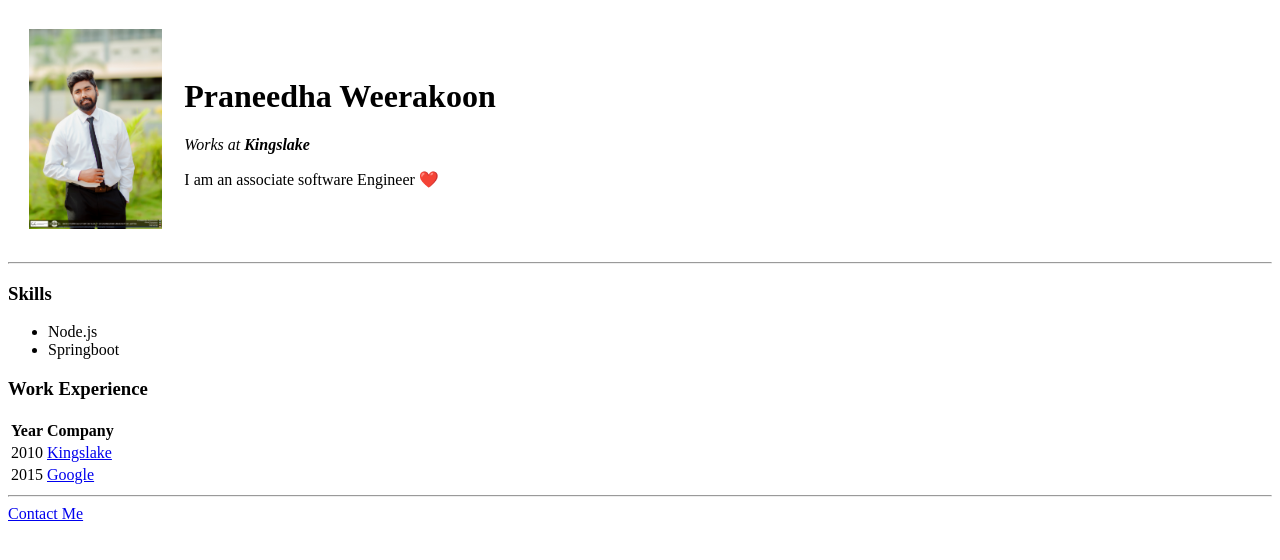
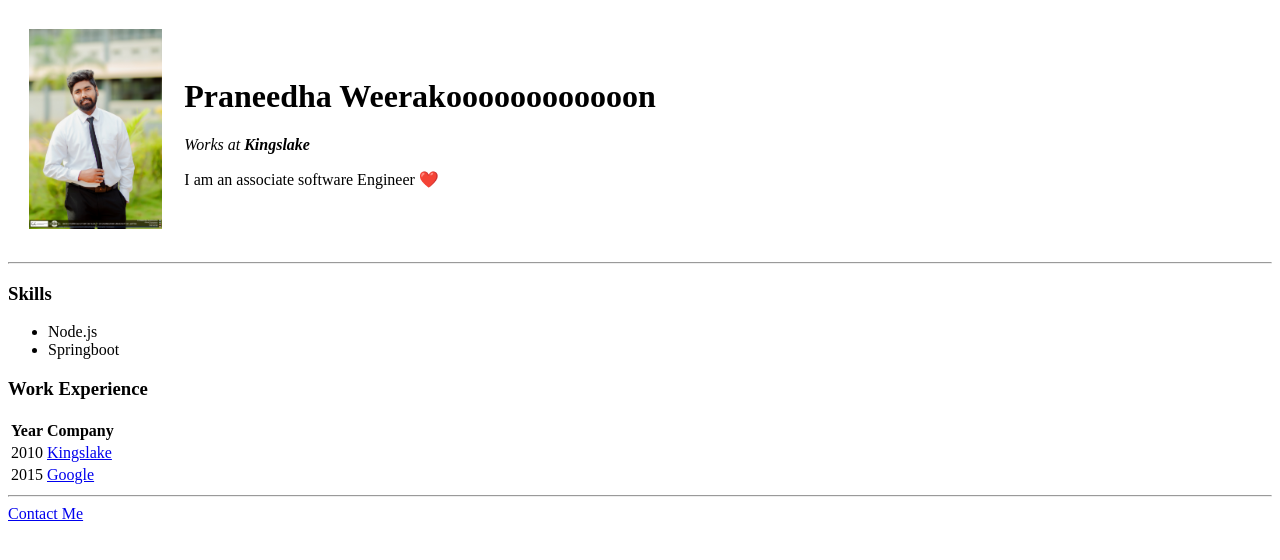
Before and after one commit to praneedha/htmlDemo, a plain HTML site: page myWebsite.html in a window 1280 px wide. Drawn offline with Linux system fonts and the light colour scheme.

Commit message:
Update myWebsite.html

```diff
--- a/myWebsite.html
+++ b/myWebsite.html
@@ -8,7 +8,7 @@
     <table cellspacing="20">
         <tr>
             <td><img src="htmlDemo/Images/_MG_2056.jpg" wdith="200px" height="200px"></a></td>
-            <td><h1>Praneedha Weerakoon</h1>
+            <td><h1>Praneedha Weerakoooooooooooon</h1>
                 <p><em>Works at <strong>Kingslake</strong></em></p>
                 <p>I am an associate software Engineer &#10084;&#65039;</p>
             </td>
```
